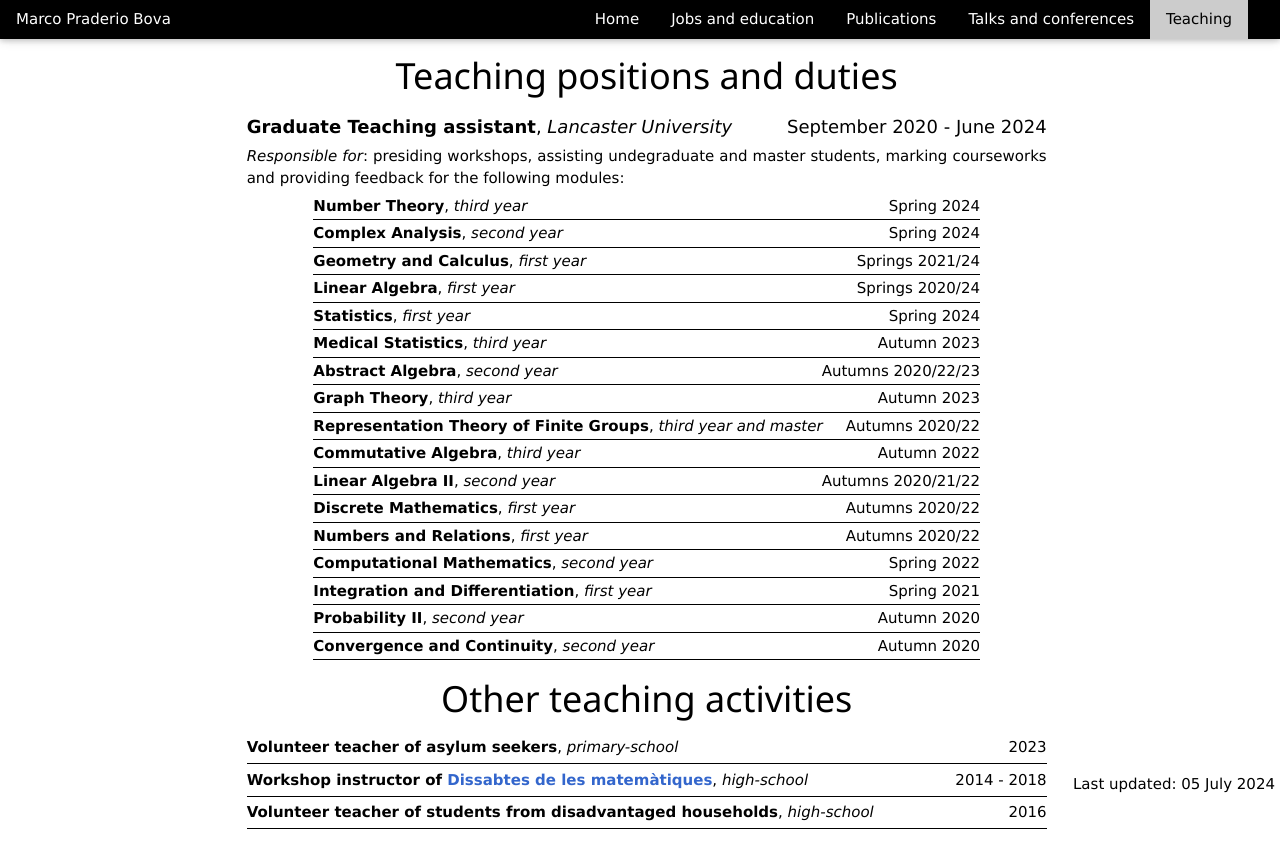
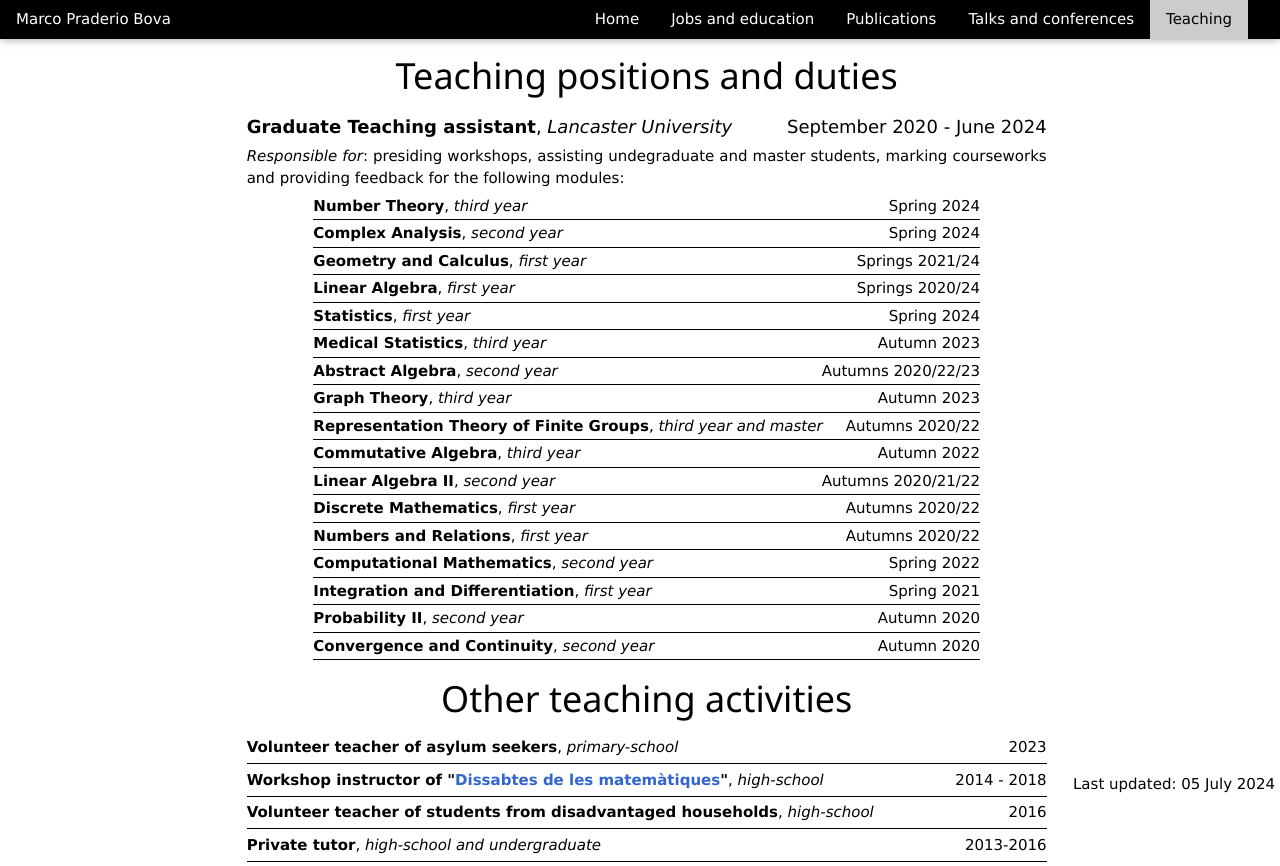
Before and after one commit to PraderioM/personal-webpage, an Angular app: page / in a window 1280 px wide. Both pictures are taken after a click on the element "Teaching". Before the commit the page ends 834 px from the top, so only its background shows below. Built offline with nearby package versions, Linux system fonts and the light colour scheme.

Commit message:
Added new teaching activity.

```diff
--- a/src/app/teaching/teaching.component.html
+++ b/src/app/teaching/teaching.component.html
@@ -182,7 +182,7 @@
     </div>
 
     <div class="teaching-other-line">
-      <span class="teaching-left"><b>Workshop instructor of <a class="link" href="https://www.uab.cat/web/divulgacio/dissabtes-de-les-matematiques-1195630210586.html" target="_blank">Dissabtes de les matemàtiques</a></b>, <em>high-school</em></span>
+      <span class="teaching-left"><b>Workshop instructor of "<a class="link" href="https://www.uab.cat/web/divulgacio/dissabtes-de-les-matematiques-1195630210586.html" target="_blank">Dissabtes de les matemàtiques</a>"</b>, <em>high-school</em></span>
       <span class="teaching-right">2014 - 2018</span>
     </div>
 
@@ -198,5 +198,14 @@
     <div class="teaching-separator">
       <div class="teaching-line"></div>
     </div>
+
+    <div class="teaching-other-line">
+      <span class="teaching-left"><b>Private tutor</b>, <em>high-school and undergraduate</em></span>
+      <span class="teaching-right">2013-2016</span>
+    </div>
+
+    <div class="teaching-separator">
+      <div class="teaching-line"></div>
+    </div>
   </div>
 </div>
```
Also changed, not shown: 3 other files (tests, documents, lock files or other folders).
